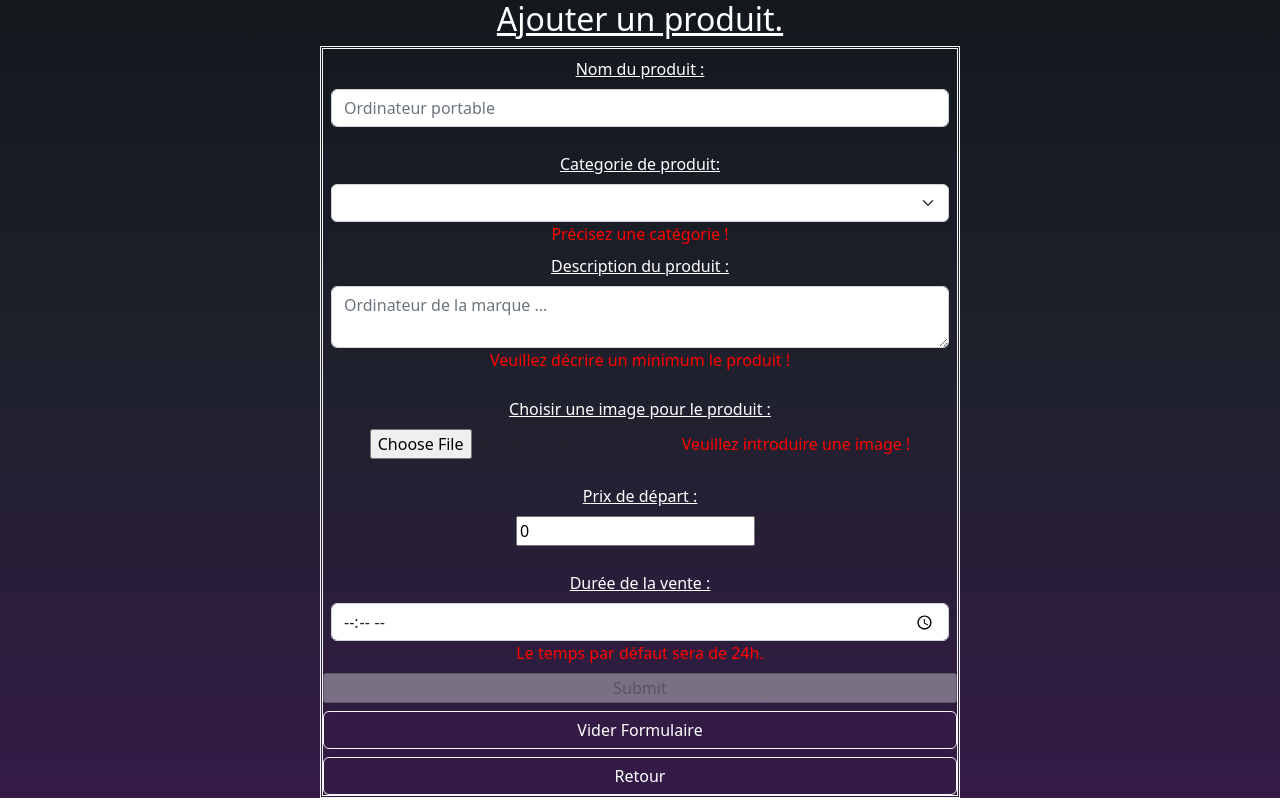
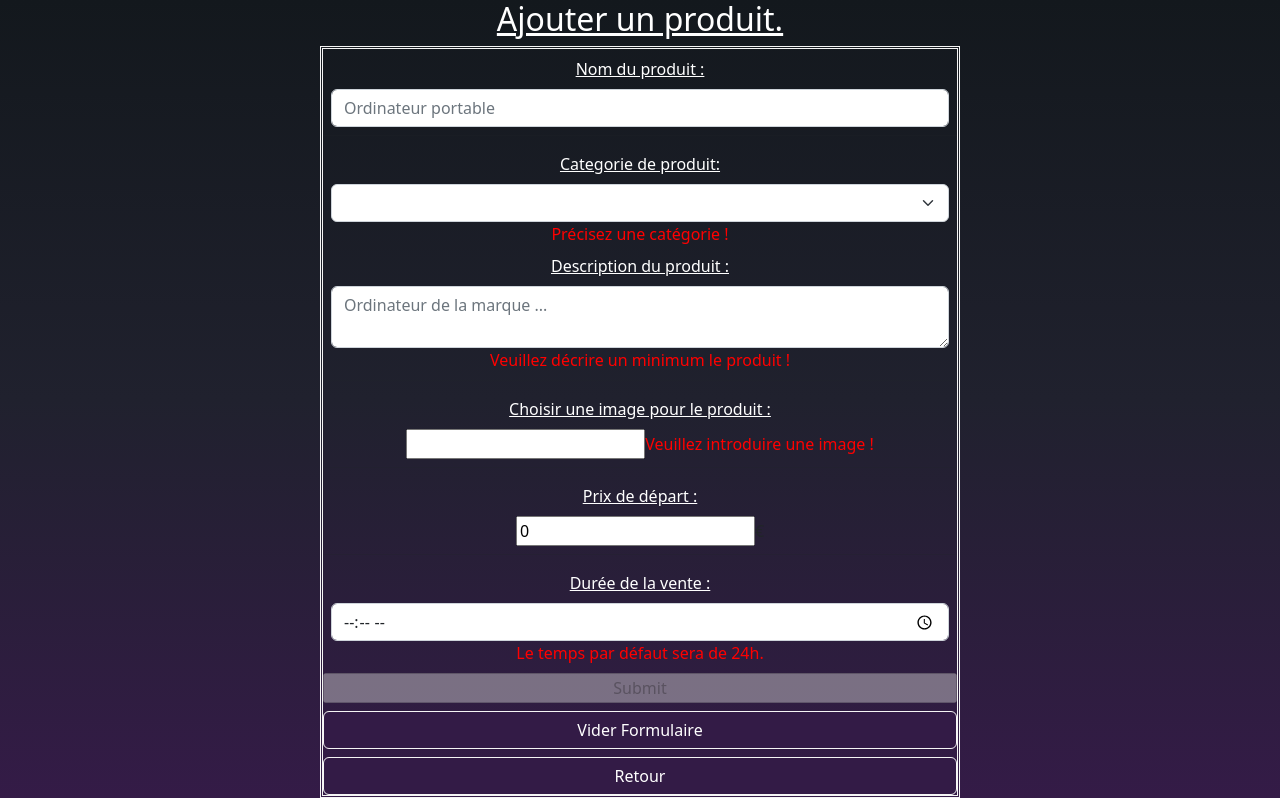
Before and after one commit to Mikrofus/projetTI2022, an Angular app: page /addAuction in a window 1280 px wide. Built offline with nearby package versions, Linux system fonts and the light colour scheme.

Commit message:
add auction in database 1.2

```diff
--- a/src/app/form-add-auction/form-add-auction.component.html
+++ b/src/app/form-add-auction/form-add-auction.component.html
@@ -36,7 +36,7 @@
     <div class="col-auto">
       <label class="form-label">Choisir une image pour le produit :</label>
       <br>
-      <input type="file" formControlName="img">
+      <input type="text" formControlName="img">
       <span *ngIf="imgControl.untouched || imgControl.invalid">Veuillez introduire une image !</span>
     </div>
 
--- a/src/app/form-add-auction/form-add-auction.component.ts
+++ b/src/app/form-add-auction/form-add-auction.component.ts
@@ -1,6 +1,8 @@
 import { Component,EventEmitter,OnInit,Output } from '@angular/core';
 import {DtoOutputCreateAuction} from "../auction-hub/dtos/dto-output-create-auction";
 import {FormBuilder,FormGroup,Validators} from "@angular/forms";
+import {HttpClient} from "@angular/common/http";
+import {environment} from "../../environments/environment";
 
 
 @Component({
@@ -9,6 +11,8 @@ import {FormBuilder,FormGroup,Validators} from "@angular/forms";
   styleUrls: ['./form-add-auction.component.css']
 })
 export class FormAddAuctionComponent implements  OnInit {
+
+  private static readonly ENTRY_POINT = environment.apiUrl + "/auctions"
 
   @Output()
   AuctionCreated: EventEmitter<DtoOutputCreateAuction> = new EventEmitter<DtoOutputCreateAuction>();
@@ -25,8 +29,7 @@ export class FormAddAuctionComponent implements  OnInit {
   ngOnInit(): void {
   }
 
-
-  constructor(private _fb: FormBuilder) {
+  constructor(private _fb: FormBuilder, private http : HttpClient) {
 
   }
 
@@ -40,6 +43,7 @@ export class FormAddAuctionComponent implements  OnInit {
       price: this.form.value.price,
       timer: this.form.value.timer
     });
+    this.http.post(FormAddAuctionComponent.ENTRY_POINT, this.form);
     this.form.reset();
   }
 
```
